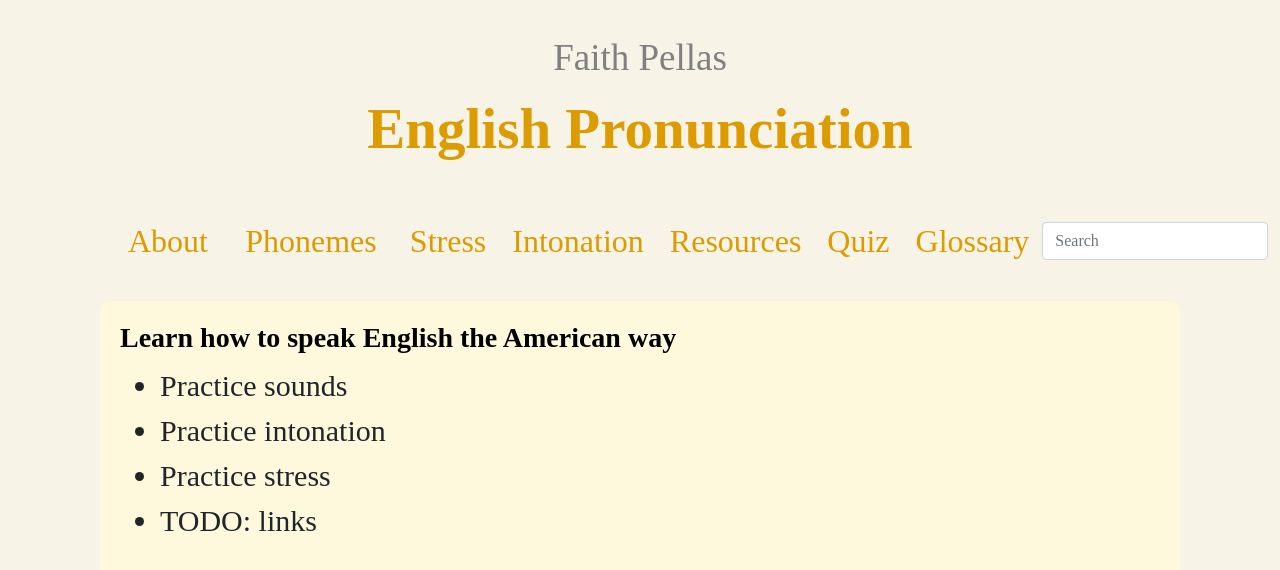
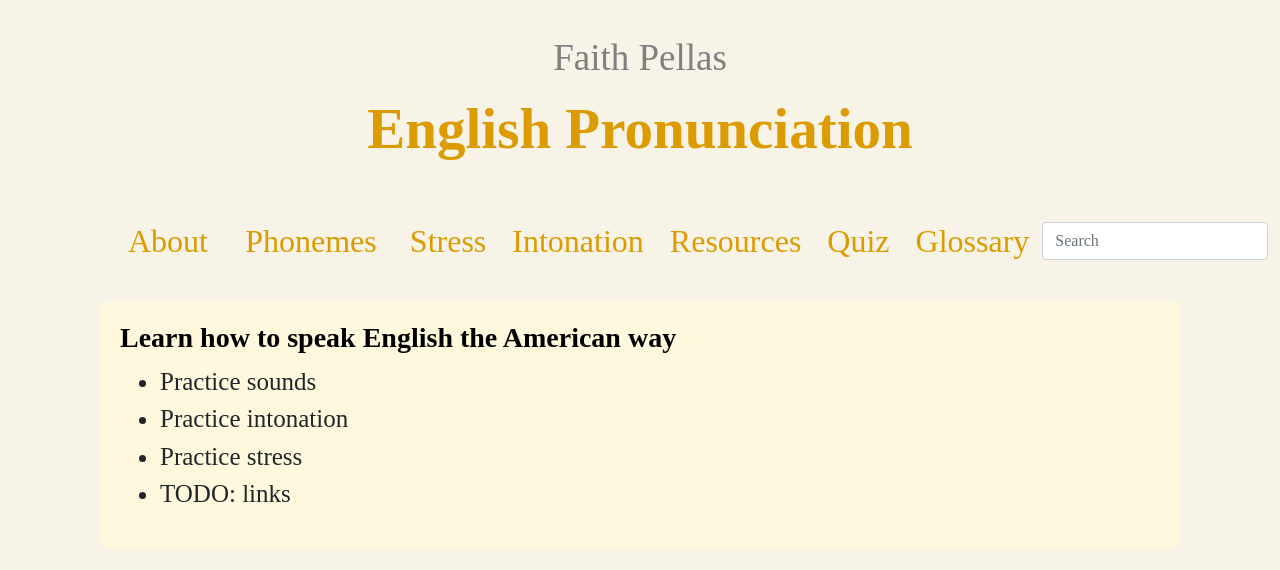
Before and after one commit to fbpellas/fbpellas.github.io, a React (Create React App) app: page / in a window 1280 px wide. Shown: the top 570 px of the page. Built offline with nearby package versions, Linux system fonts and the light colour scheme; a web font is replaced by a local one.

Commit message:
fix: fix bug for font-family

```diff
--- a/src/App.css
+++ b/src/App.css
@@ -143,8 +143,8 @@ html {
   margin-right: 100px;
   margin-bottom: 30px;
   margin-top: 30px;
-  font-family: "Merryweather";
-  font-size: 30px;
+  font-family: "Merriweather";
+  font-size: 25px;
 }
 
 table {
@@ -241,6 +241,7 @@ tr:nth-child(even):hover {
 .h2-title {
   font-size: 57px;
   color: #dc9b00;
+  font-family: "Playfair Display";
   font-weight: bold;
 }
 
```
